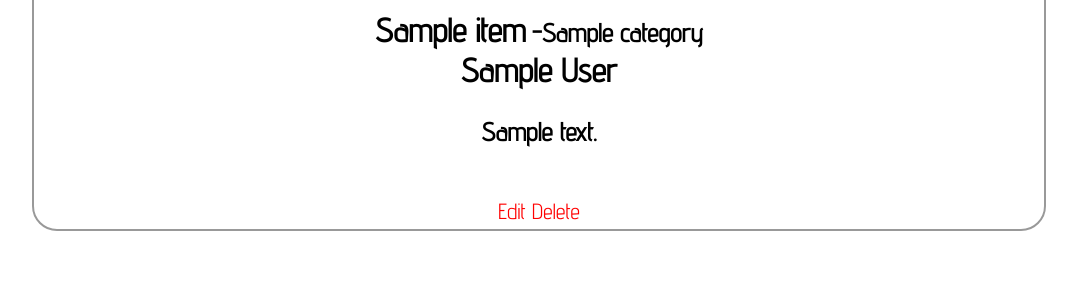
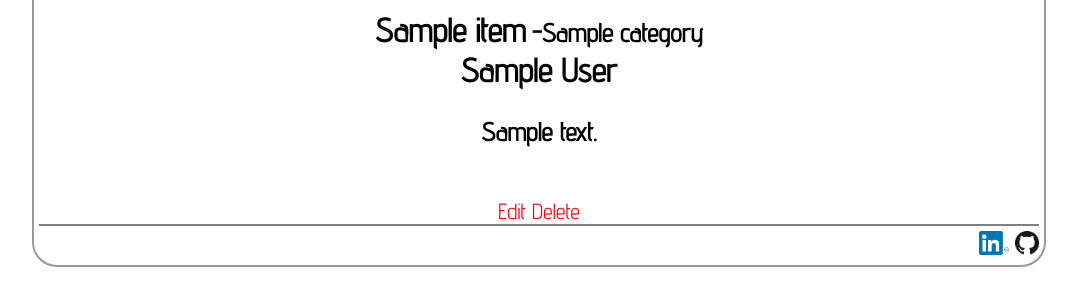
Before and after one commit to AmroYasser/Book-Catalog, a Flask app: template templates/item.html in a window 1280 px wide. Shown: the part 96-402 px from the top of the page, without its empty margins (101-1178 px from the left). Run offline with Flask 2, Linux system fonts and the light colour scheme; the template is opened without the code that fills it: most values are stand-ins (such as "Sample title", 1, 10 or a date in 2020).

Commit message:
Update item.html

```diff
--- a/templates/item.html
+++ b/templates/item.html
@@ -9,6 +9,11 @@
   </br>
   <a href = "{{url_for('editItem', categories_id=categories.id, items_id=items.id)}}" style="color:red">Edit</a>
   <a href = "{{url_for('deleteItem', categories_id=categories.id, items_id=items.id)}}" style="color:red">Delete</a>
-</div>
+</div><footer>
+  <a href ="https://www.linkedin.com/in/amr-yasser-731770151/" target="_blank"><img src="{{ url_for('static', filename='linkedin.png') }}" alt="my linkedin Link"
+    height="24" width="30"></a>
+  <a href="https://github.com/AmroYasser" target="_blank"><img src="{{ url_for('static',
+    filename='github.png') }}" alt="my GitHub Link" height="24" width="24"></a>
+</footer>
 </body>
 </html>
```
